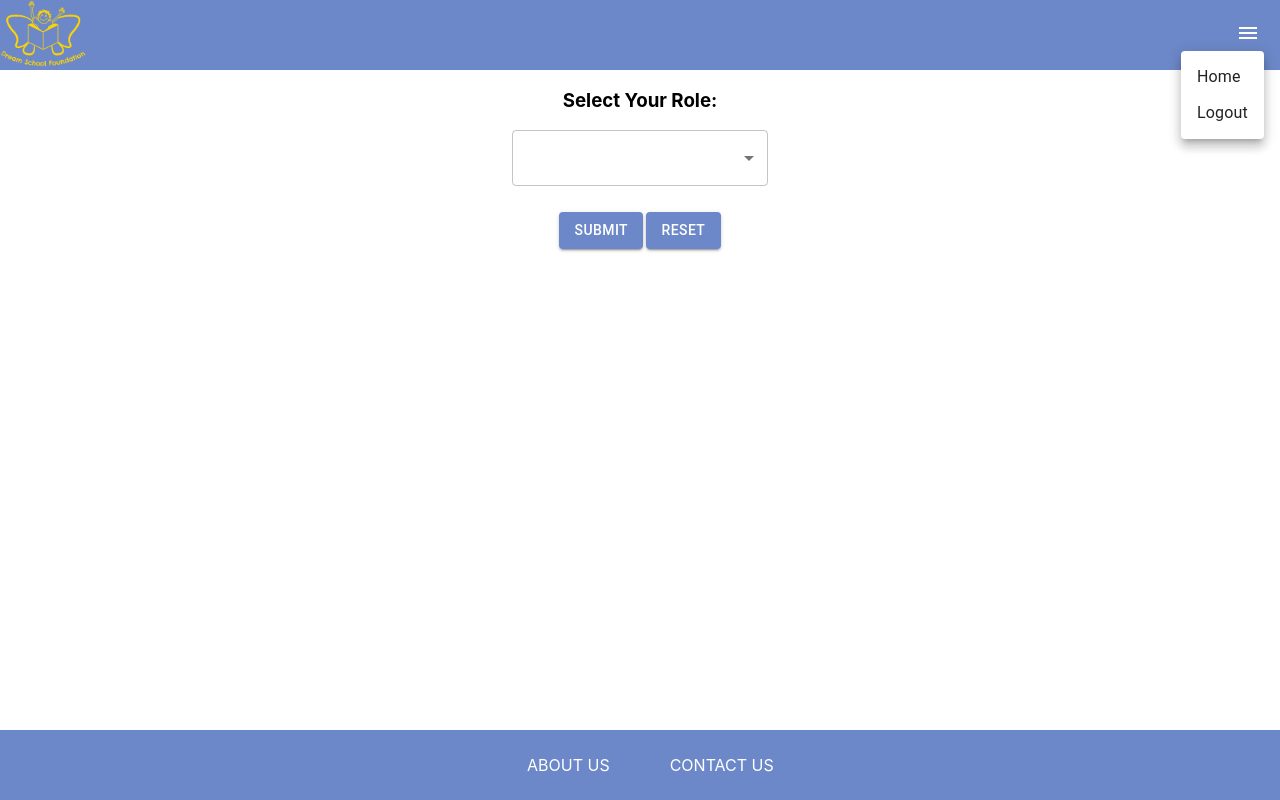
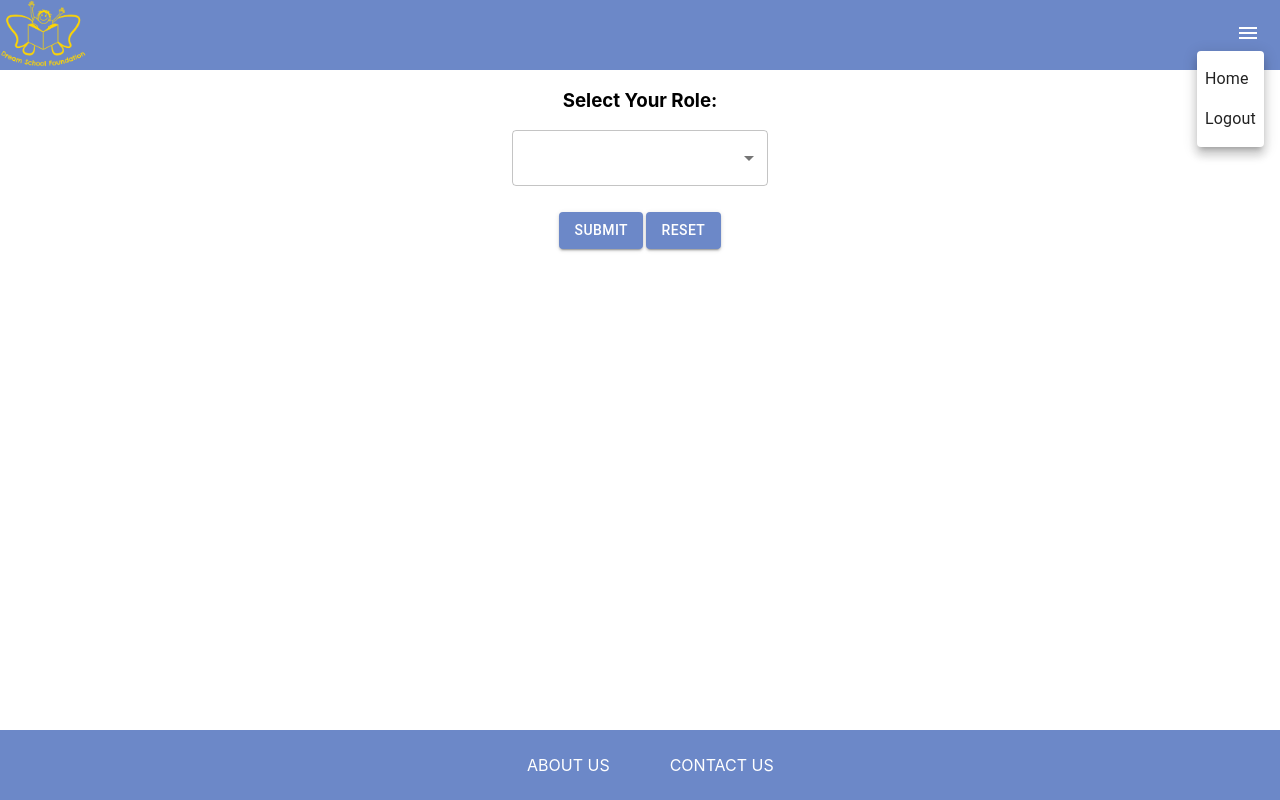
Before and after one commit to target-ready-2023/student-info-ui, a React (Create React App) app: page / in a window 1280 px wide. Both pictures are taken after a click on the button 1248 px from the left and 33 px from the top of the page. Built offline with nearby package versions, Linux system fonts and the light colour scheme.

Commit message:
Layout changes for side navigation

```diff
--- a/src/components/SideNavigation/index.jsx
+++ b/src/components/SideNavigation/index.jsx
@@ -56,14 +56,14 @@ const SideNavigation = () => {
           style: { flexDirection: "column" },
         }}
       >
-        <MenuItem onClick={handleHome}>Home</MenuItem>
+        <MenuItem onClick={handleHome} style={{display:'block', padding:'8px'}}>Home</MenuItem>
         {userRole === "admin" ? (
-          <MenuItem onClick={handleAdmin}>Admin</MenuItem>
+          <MenuItem onClick={handleAdmin} style={{display:'block', padding:'8px'}}>Admin</MenuItem>
         ) : null}
         {userRole === "admin" || userRole === "teacher" ? (
-          <MenuItem onClick={handleStudent}>Search</MenuItem>
+          <MenuItem onClick={handleStudent} style={{display:'block', padding:'8px'}}>Search</MenuItem>
         ) : null}
-        <MenuItem onClick={handleHome}>Logout</MenuItem>
+        <MenuItem onClick={handleHome} style={{display:'block', padding:'8px'}}>Logout</MenuItem>
       </Menu>
     </>
   );
```
